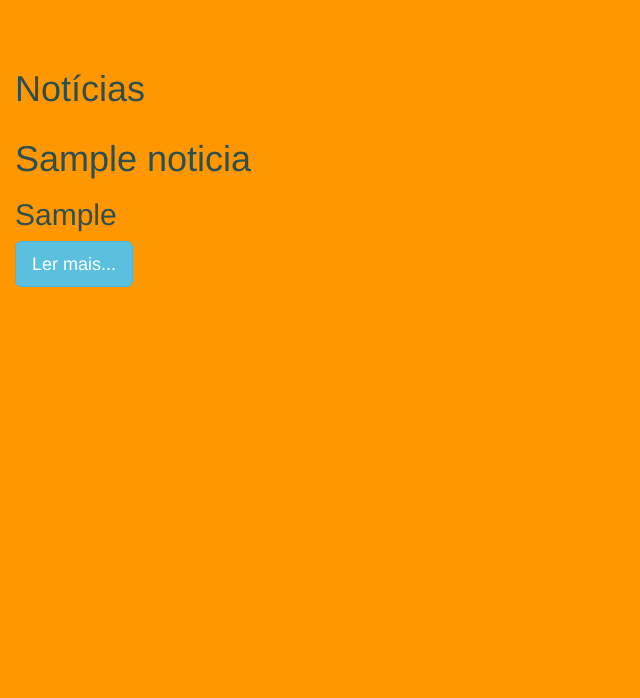
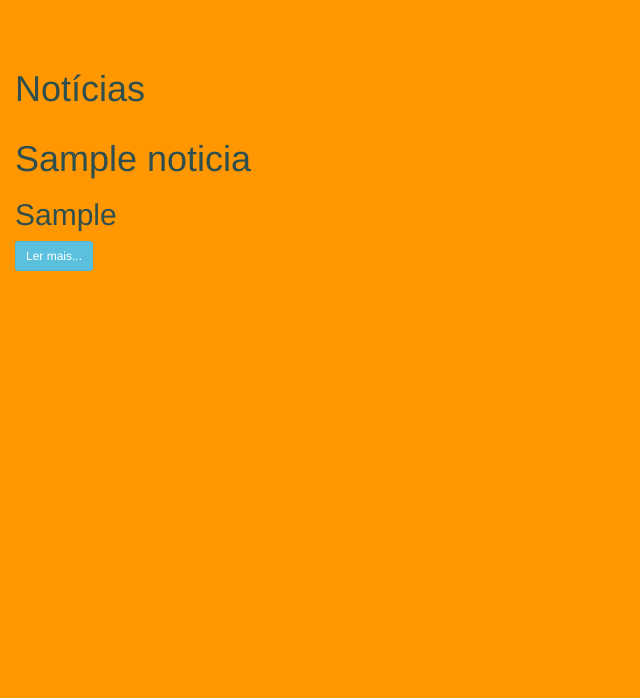
Before and after one commit to AlexandrePetermann/senaibrusque, a PHP site: page /Index.php in a window 1280 px wide. Shown: the part 1727-2425 px from the top of the page, without its empty margins (0-640 px from the left). Run offline with PHP 8.4, Linux system fonts and the light colour scheme; tables that the repository leaves empty or names only in its code hold one stand-in row (values such as "Sample post"); grey boxes labelled with a size stand in for pictures from a placeholder-image service; some libraries are stand-ins or nearby versions.

Commit message:
Melhorias na janela modal #23 #22

```diff
--- a/noticiasBusca.php
+++ b/noticiasBusca.php
@@ -28,7 +28,7 @@ while ($r = $q->fetch()) {
         <div class='col-xs-8 col-md-4'>
             <h1>" . utf8_encode($r['titulo']) . "</h1>
             <h2>" . utf8_encode($r['resumo']) . "</h2>
-            <button type='button' class='btn btn-info btn-lg' data-toggle='modal' data-target='#myModal" . $count . "'>Ler mais...</button>
+            <button type='button' class='btn btn-info btn-sm' data-toggle='modal' data-target='#myModal" . $count . "'>Ler mais...</button>
             <!-- Modal -->
             <div class='modal fade' id='myModal" . $count . "' role='dialog'>
                 <div class='modal-dialog'>
@@ -38,7 +38,7 @@ while ($r = $q->fetch()) {
                             <h4 class='modal-title'>" . utf8_encode($r['titulo']) . "</h4>
                         </div>
                         <div class='modal-body'>
-                           <h1>" . utf8_encode($r['noticia']) . "</h1>
+                           <h5>" . utf8_encode($r['noticia']) . "</h5>
                         </div>
                         <div class='modal-footer'>
                             <button type='button' class='btn btn-default' data-dismiss='modal'>Sair</button>
```
